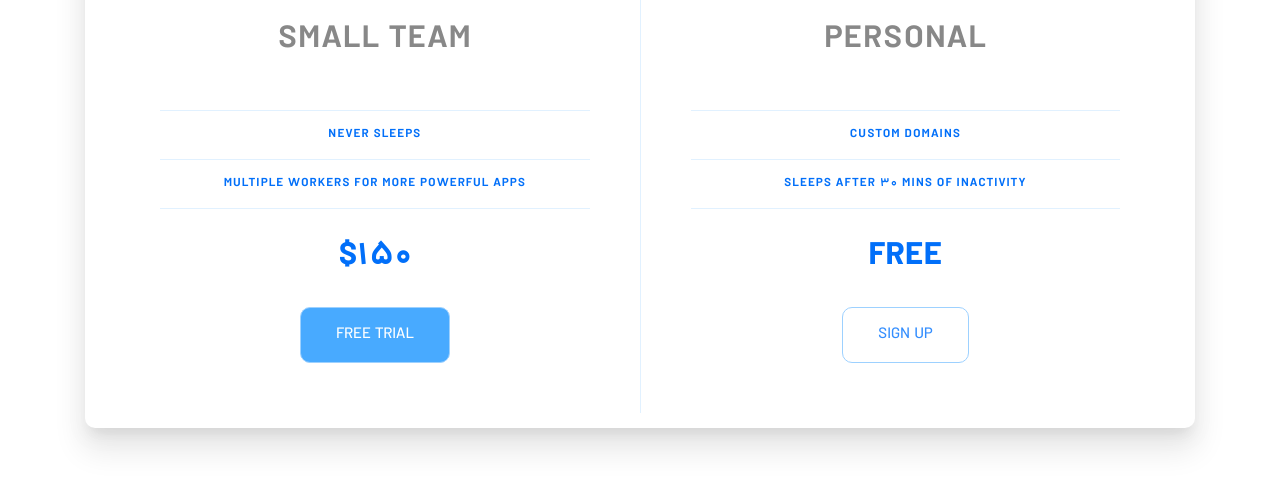
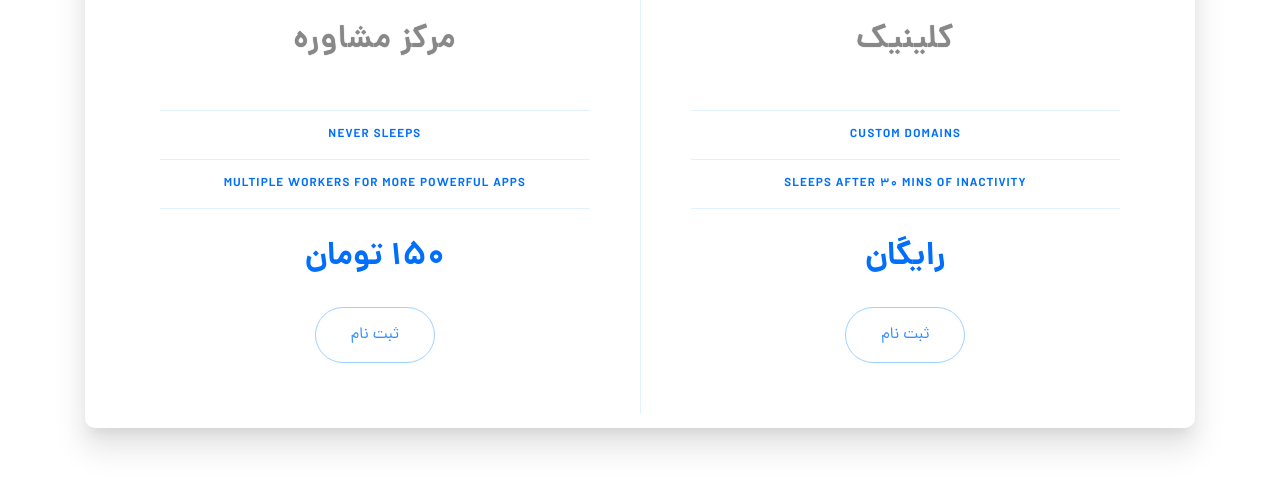
Before and after one commit to meyQuery/risloo-public, a website: page pricing2.html in a window 1280 px wide. Shown: the part 501-990 px from the top of the page. Drawn offline with Linux system fonts and the light colour scheme.

Commit message:
Minor change

```diff
--- a/pricing2.html
+++ b/pricing2.html
@@ -89,6 +89,7 @@
             color: #888;
             font-weight: 600;
             letter-spacing: 1px;
+            text-shadow: 0 0 1px #888;
         }
 
         .pricing-features {
@@ -120,7 +121,7 @@
 
         .pricing-button {
             border: 1px solid #9dd1ff;
-            border-radius: 10px;
+            border-radius: 10rem;
             color: #348EFE;
             display: inline-block;
             margin: 25px 0;
@@ -194,24 +195,24 @@
 
                     <div class="pricing-plan">
                         <img src="https://s22.postimg.cc/8mv5gn7w1/paper-plane.png" alt="" class="pricing-img">
-                        <h2 class="pricing-header">Personal</h2>
+                        <h2 class="pricing-header">کلینیک</h2>
                         <ul class="pricing-features">
                             <li class="pricing-features-item">Custom domains</li>
                             <li class="pricing-features-item">Sleeps after 30 mins of inactivity</li>
                         </ul>
-                        <span class="pricing-price">Free</span>
-                        <a href="#/" class="pricing-button">Sign up</a>
+                        <span class="pricing-price">رایگان</span>
+                        <a href="#/" class="pricing-button">ثبت نام</a>
                     </div>
 
                     <div class="pricing-plan">
                         <img src="https://s28.postimg.cc/ju5bnc3x9/plane.png" alt="" class="pricing-img">
-                        <h2 class="pricing-header">Small team</h2>
+                        <h2 class="pricing-header">مرکز مشاوره</h2>
                         <ul class="pricing-features">
                             <li class="pricing-features-item">Never sleeps</li>
                             <li class="pricing-features-item">Multiple workers for more powerful apps</li>
                         </ul>
-                        <span class="pricing-price">$150</span>
-                        <a href="#/" class="pricing-button is-featured">Free trial</a>
+                        <span class="pricing-price">۱۵۰ تومان</span>
+                        <a href="#/" class="pricing-button">ثبت نام</a>
                     </div>
                 </div>
             </div>
```
